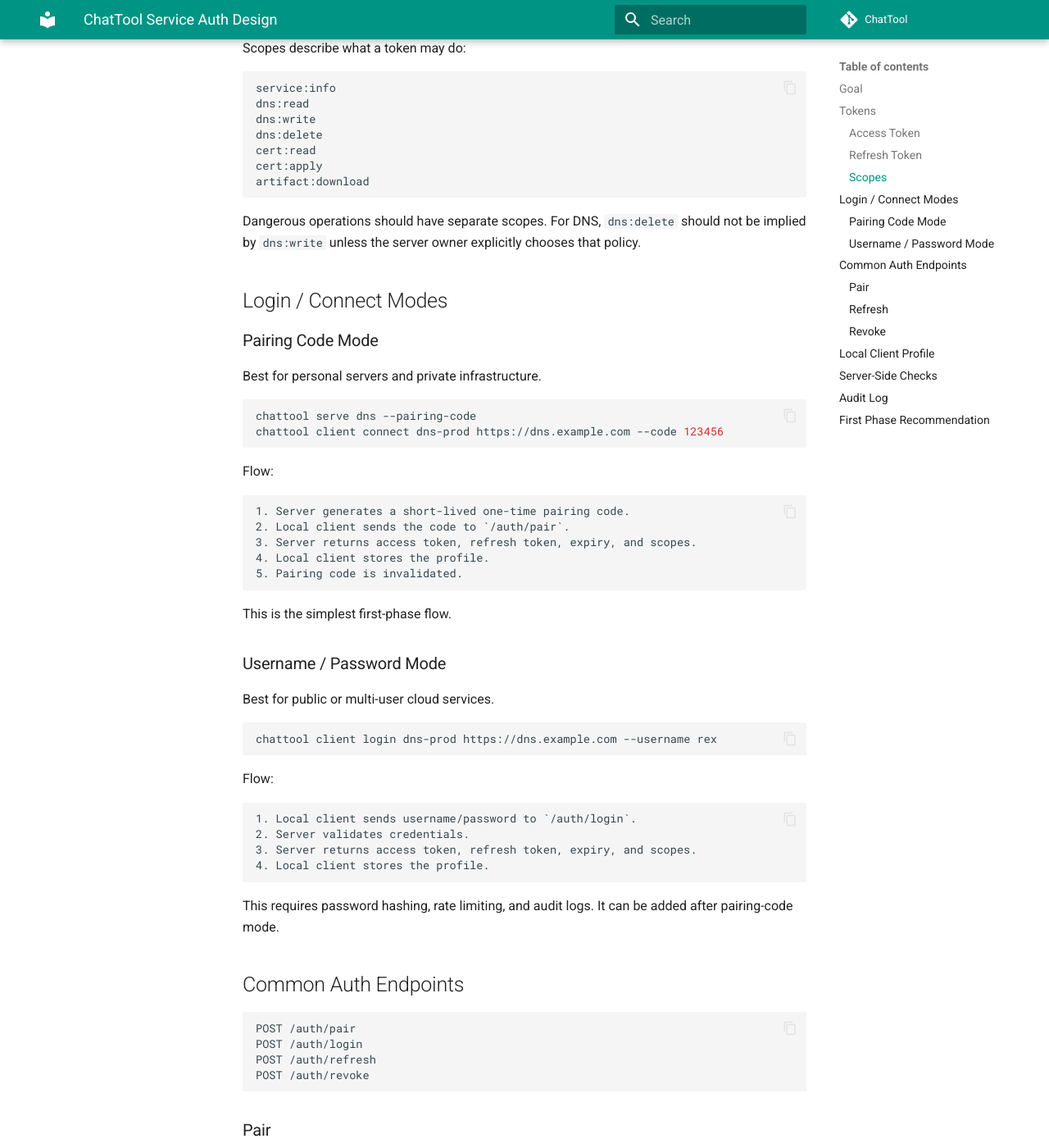
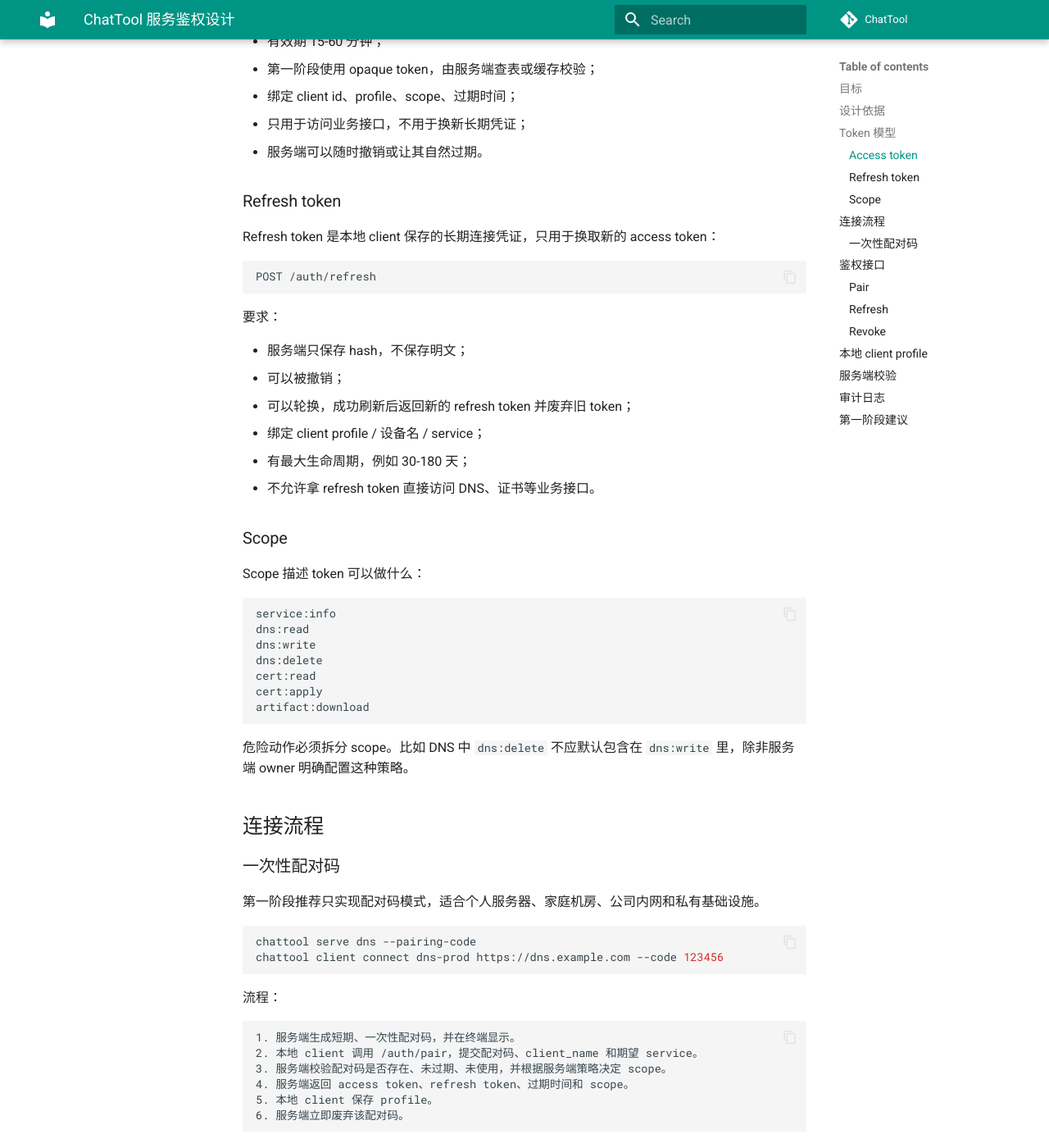
Before and after one commit to cubenlp/ChatTool, an MkDocs documentation site: the page built from docs/design/chattool-service-auth.md, in a window 1280 px wide and 1400 px high, scrolled down 1174 px. Shown: the whole window at 82% size. Built offline with MkDocs 1.6.1 and Material for MkDocs 9.7.7, drawn with Linux system fonts in a browser that asks for light colours; comment, search, counter and statistics services are not loaded; the version menu is left out; some of the changed text lies outside the part shown.

Commit message:
docs: refine service api design in chinese

````diff
--- a/docs/design/chattool-service-auth.md
+++ b/docs/design/chattool-service-auth.md
@@ -1,47 +1,72 @@
-# ChatTool Service Auth Design
+# ChatTool 服务鉴权设计
 
-Date: 2026-05-07
-Status: design draft
+日期：2026-05-07
+状态：设计草稿
 
-## Goal
+## 目标
 
-Provide a simple reusable auth mechanism for `chattool serve ...` services and local `chattool client ...` callers.
+为 `chattool serve ...` 和本地 `chattool client ...` 提供一套简单、可复用的鉴权机制。
 
-The target model is:
+第一阶段只考虑 refresh token 方案，不做账号密码登录。服务端通过一次性配对流程向本地 client 发放长期 refresh token；本地 client 再用 refresh token 向服务端换取短期 access token。
+
+目标模型：
 
 ```text
-local CLI -> access token -> ChatTool service API -> scoped capability
+本地 CLI -> access token -> ChatTool service API -> scope + 服务端策略 -> 受限能力
 ```
 
-The local machine should not need cloud provider root credentials. The service machine keeps those secrets and exposes only allowed actions.
+本地机器不需要持有云厂商根密钥。服务机器保存这些敏感凭证，并只暴露被允许的动作。
 
-## Tokens
+## 设计依据
 
-### Access Token
+参考 `docs/blog/agent-cli/oauth-refresh-token-guide.md` 的结论：
 
-Short-lived token used on every API request:
+- refresh token 不是本地生成 access token 的算法种子；
+- 客户端必须把 refresh token 交给授权服务器或服务端 token endpoint 校验；
+- access token 是短期访问凭证，是否有效以资源服务器校验为准；
+- refresh token 更适合做长期、可撤销、可轮换的连接凭证；
+- refresh token rotation 场景下要避免并发刷新导致旧 token 重放。
+
+ChatTool 这里不需要完整 OAuth SaaS 体系，但应复用这套核心思想：长期凭证只用于刷新，业务接口只接受短期 access token。
+
+## Token 模型
+
+### Access token
+
+Access token 是每次调用服务 API 时携带的短期凭证：
 
 ```http
 Authorization: Bearer <access_token>
 ```
 
-Recommended expiry: 15-60 minutes.
+建议：
 
-### Refresh Token
+- 有效期 15-60 分钟；
+- 第一阶段使用 opaque token，由服务端查表或缓存校验；
+- 绑定 client id、profile、scope、过期时间；
+- 只用于访问业务接口，不用于换新长期凭证；
+- 服务端可以随时撤销或让其自然过期。
 
-Long-lived token used by local CLI to get new access tokens.
+### Refresh token
 
-Requirements:
+Refresh token 是本地 client 保存的长期连接凭证，只用于换取新的 access token：
 
-- Can be revoked.
-- Can be rotated.
-- Can be bound to a client profile/device.
-- Should be stored as a hash on the server.
-- Should have a max lifetime, for example 30-180 days.
+```text
+POST /auth/refresh
+```
 
-### Scopes
+要求：
 
-Scopes describe what a token may do:
+- 服务端只保存 hash，不保存明文；
+- 可以被撤销；
+- 可以轮换，成功刷新后返回新的 refresh token 并废弃旧 token；
+- 绑定 client profile / 设备名 / service；
+- 有最大生命周期，例如 30-180 天；
+- 不允许拿 refresh token 直接访问 DNS、证书等业务接口。
+
+### Scope
+
+Scope 描述 token 可以做什么：
 
 ```text
 service:info
@@ -53,58 +78,43 @@
 artifact:download
 ```
 
-Dangerous operations should have separate scopes. For DNS, `dns:delete` should not be implied by `dns:write` unless the server owner explicitly chooses that policy.
+危险动作必须拆分 scope。比如 DNS 中 `dns:delete` 不应默认包含在 `dns:write` 里，除非服务端 owner 明确配置这种策略。
 
-## Login / Connect Modes
+## 连接流程
 
-### Pairing Code Mode
+### 一次性配对码
 
-Best for personal servers and private infrastructure.
+第一阶段推荐只实现配对码模式，适合个人服务器、家庭机房、公司内网和私有基础设施。
 
 ```bash
 chattool serve dns --pairing-code
 chattool client connect dns-prod https://dns.example.com --code 123456
 ```
 
-Flow:
+流程：
 
 ```text
-1. Server generates a short-lived one-time pairing code.
-2. Local client sends the code to `/auth/pair`.
-3. Server returns access token, refresh token, expiry, and scopes.
-4. Local client stores the profile.
-5. Pairing code is invalidated.
+1. 服务端生成短期、一次性配对码，并在终端显示。
+2. 本地 client 调用 /auth/pair，提交配对码、client_name 和期望 service。
+3. 服务端校验配对码是否存在、未过期、未使用，并根据服务端策略决定 scope。
+4. 服务端返回 access token、refresh token、过期时间和 scope。
+5. 本地 client 保存 profile。
+6. 服务端立即废弃该配对码。
 ```
 
-This is the simplest first-phase flow.
+配对码只负责“建立信任关系”。后续请求不再使用配对码，而是走 access token + refresh token。
 
-### Username / Password Mode
+## 鉴权接口
 
-Best for public or multi-user cloud services.
-
-```bash
-chattool client login dns-prod https://dns.example.com --username rex
-```
-
-Flow:
-
-```text
-1. Local client sends username/password to `/auth/login`.
-2. Server validates credentials.
-3. Server returns access token, refresh token, expiry, and scopes.
-4. Local client stores the profile.
-```
-
-This requires password hashing, rate limiting, and audit logs. It can be added after pairing-code mode.
-
-## Common Auth Endpoints
+第一阶段接口保持最小：
 
 ```text
 POST /auth/pair
-POST /auth/login
 POST /auth/refresh
 POST /auth/revoke
 ```
+
+暂不设计 `/auth/login`、账号密码、注册、找回密码等公共账户体系。
 
 ### Pair
 
@@ -119,7 +129,7 @@
 }
 ```
 
-Response:
+响应：
 
 ```json
 {
@@ -128,7 +138,8 @@
   "refresh_token": "...",
   "refresh_token_expires_in": 7776000,
   "token_type": "Bearer",
-  "scopes": ["dns:read", "dns:write"]
+  "client_id": "cli_...",
+  "scopes": ["dns:read", "cert:apply"]
 }
 ```
 
@@ -139,11 +150,29 @@
 Content-Type: application/json
 
 {
-  "refresh_token": "..."
+  "refresh_token": "...",
+  "client_id": "cli_..."
 }
 ```
 
-Response returns a fresh access token. Prefer refresh token rotation: return a new refresh token and revoke the old one.
+响应返回新的 access token。推荐 refresh token rotation：如果响应中包含新的 refresh token，客户端必须原子替换本地 profile 里的旧 token。
+
+```json
+{
+  "access_token": "...",
+  "access_token_expires_in": 3600,
+  "refresh_token": "...",
+  "refresh_token_expires_in": 7776000,
+  "token_type": "Bearer",
+  "scopes": ["dns:read", "cert:apply"]
+}
+```
+
+并发刷新处理：
+
+- 本地 client 对同一个 profile 加文件锁，避免多个进程同时 refresh；
+- 服务端记录 refresh token 的 rotation 状态；
+- 如果检测到已轮换 token 被重复使用，服务端可以撤销该 client 的 refresh token，并要求重新配对。
 
 ### Revoke
 
@@ -153,46 +182,62 @@
 Content-Type: application/json
 
 {
+  "client_id": "cli_...",
   "refresh_token": "..."
 }
 ```
 
-## Local Client Profile
+用途：
 
-A profile contains the remote connection state:
+- 本地 `chattool client logout dns-prod` 主动断开；
+- 服务端 owner 撤销某个 client；
+- 发现 token 泄露后立即吊销长期凭证。
+
+## 本地 client profile
+
+本地 profile 保存远程连接状态：
 
 ```json
 {
   "name": "dns-prod",
   "service": "dns",
   "server_url": "https://dns.example.com",
+  "client_id": "cli_...",
   "refresh_token": "...",
   "access_token": "...",
   "access_token_expires_at": "2026-05-07T12:00:00Z",
-  "scopes": ["dns:read", "dns:write"],
+  "scopes": ["dns:read", "cert:apply"],
   "created_at": "2026-05-07T00:00:00Z"
 }
 ```
 
-Client behavior:
+客户端行为：
 
 ```text
-1. Read profile.
-2. If access token is valid, use it.
-3. If access token is expired, refresh it.
-4. If refresh fails, ask user to reconnect.
+1. 读取 profile。
+2. access token 未过期时直接使用。
+3. access token 过期或即将过期时，用 refresh token 调 /auth/refresh。
+4. refresh 成功后原子更新 profile。
+5. refresh 失败时提示用户重新 connect。
 ```
 
-## Server-Side Checks
+存储建议：
 
-Every protected endpoint should check:
+- profile 文件权限限制为当前用户可读写；
+- 默认不在普通 `cat` 输出里显示 token 明文；
+- 后续可以接入系统 keyring，但第一阶段不强依赖。
 
-- access token validity;
-- required scope;
-- service-specific policy, such as allowed domains;
-- operation-level constraints, such as no delete unless explicitly allowed.
+## 服务端校验
 
-Example DNS constraints:
+每个受保护接口至少校验：
+
+- access token 是否存在、未过期、未撤销；
+- token 是否属于当前 service；
+- token scope 是否覆盖当前动作；
+- 服务端 policy 是否允许目标域名、目标路径或目标动作；
+- 高风险动作是否需要额外 confirmation / dry-run 机制。
+
+DNS 示例策略：
 
 ```json
 {
@@ -202,33 +247,46 @@
 }
 ```
 
-## Audit Log
+注意：scope 只代表“token 具备某类权限”，最终能否执行还必须过服务端 policy。比如 token 有 `cert:apply`，但请求域名不在 `allowed_domains` 内，服务端仍然必须拒绝。
 
-Minimum audit record:
+## 审计日志
+
+最小审计记录：
 
 ```json
 {
   "time": "2026-05-07T00:00:00Z",
   "request_id": "req_...",
-  "client_id": "maopc",
+  "client_id": "cli_...",
   "profile": "dns-prod",
   "service": "dns",
   "action": "records:delete",
   "target": "test.example.com/A",
   "scopes": ["dns:delete"],
-  "result": "success"
+  "result": "denied"
 }
 ```
 
-## First Phase Recommendation
+审计日志优先记录高风险动作、失败鉴权、refresh 失败、token revoke 和 policy deny。
 
-Start with:
+## 第一阶段建议
 
-- opaque tokens, not JWT;
-- pairing code connect;
-- refresh token storage by hash;
-- scoped token checks;
-- per-service policy;
-- local profile + auto refresh.
+先做：
 
-JWT and username/password login can come later if multi-instance or public SaaS needs appear.
+- opaque access token；
+- 一次性配对码 connect；
+- refresh token hash 存储；
+- refresh token rotation；
+- 本地 profile 自动刷新；
+- scope + 服务端 policy 双重校验；
+- revoke 和基础审计。
+
+暂不做：
+
+- 账号密码登录；
+- 注册、找回密码、多租户账户体系；
+- JWT 公钥发布和多实例鉴权；
+- 浏览器 OAuth 授权页；
+- 把第三方 Web access token 包装成 ChatTool API 凭证。
+
+这样可以先满足“私有机器暴露受限能力”的核心需求，同时保留后续升级为更完整 OAuth/OIDC 的空间。
````
Also changed, not shown: docs/design/chattool-service-api-layers.md (+89 -83 lines), docs/design/dns-cloud-service-design.md (+90 -83 lines).
